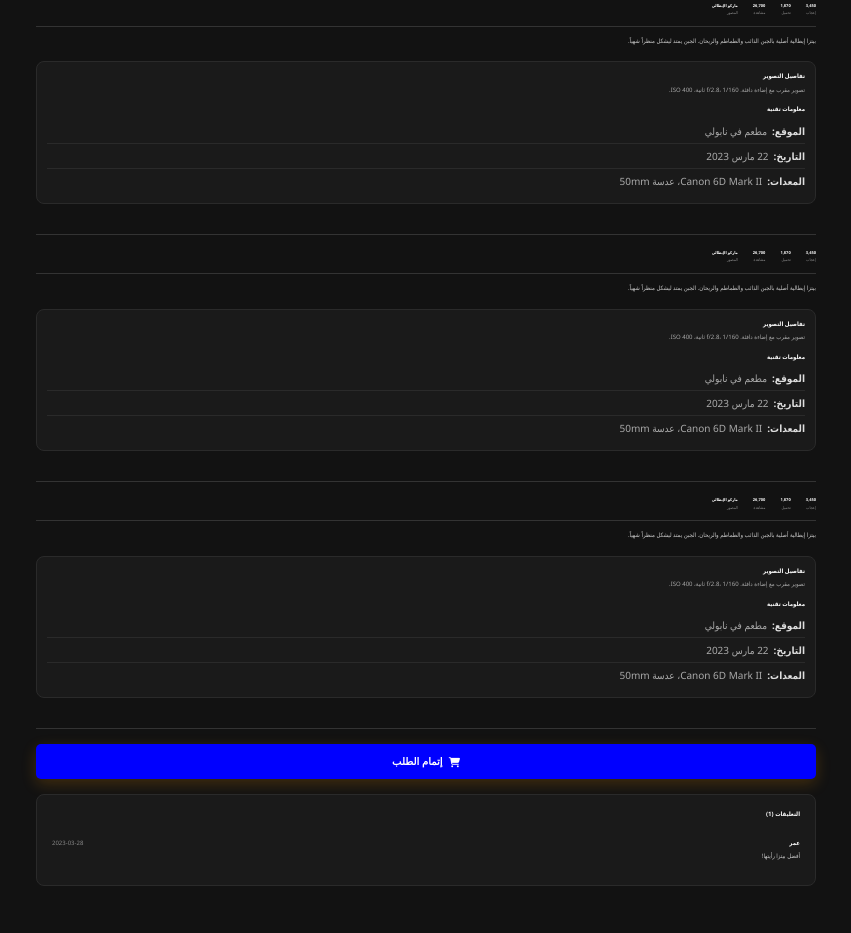
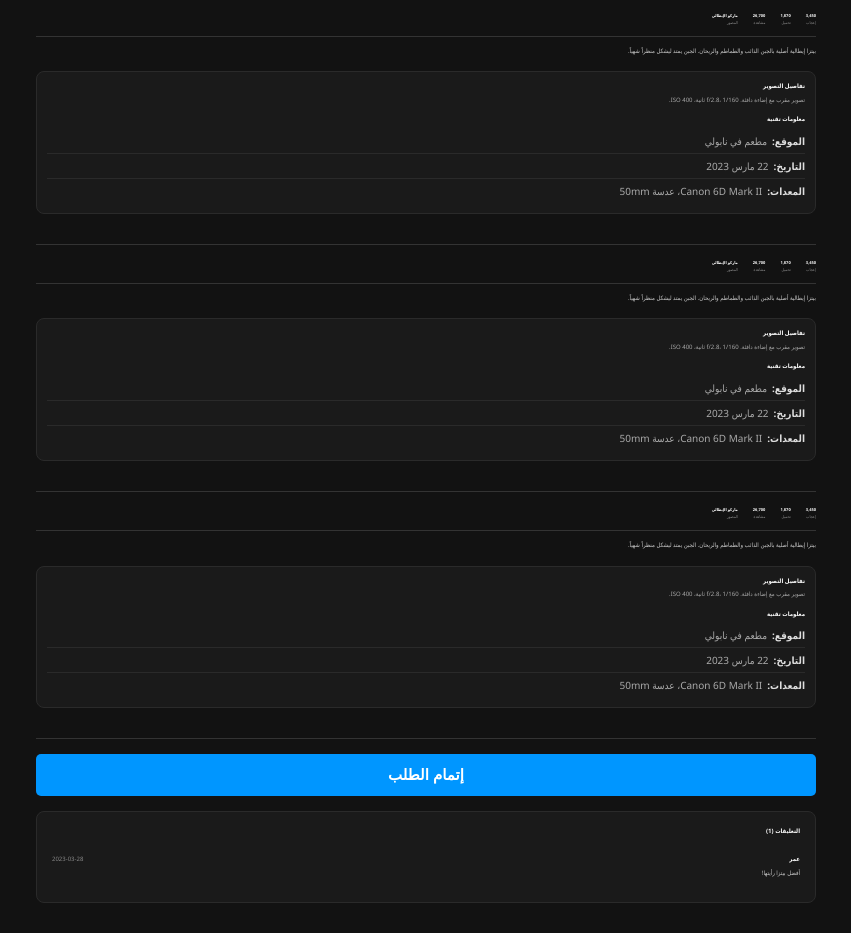
Before and after one commit to ouse-frontend/hemalia, a plain HTML site: page index.html in a window 1280 px wide. Shown: the part 1147-2080 px from the top of the page, without its empty margins (214-1065 px from the left). Drawn offline with Linux system fonts and the light colour scheme.

Commit message:
Update index.html

```diff
--- a/index.html
+++ b/index.html
@@ -75,7 +75,7 @@
 
         /* عنوان المنتج (يظهر مرة واحدة) */
         .product-title {
-            font-size: 10px; /* تصغير الخط */
+            font-size: 17px; /* تصغير الخط */
             font-weight: bold;
             color: #3b82f6;
             text-align: right;
@@ -186,22 +186,22 @@
 
         /* زر الطلب الرئيسي */
         .order-main-button {
-            background-color:blue;
+            background-color:#0096FF;
             color: white;
             border: none;
             border-radius: 5px;
             padding: 12px 25px;
-            font-size: 10px; /* تصغير الخط */
+            font-size: 15px; /* تصغير الخط */
             font-weight: bold;
             cursor: pointer;
-            transition: all 0.3s ease;
+
             display: flex;
             align-items: center;
             justify-content: center;
             gap: 6px;
             width: 100%;
             margin: 15px 0;
-            box-shadow: 0 5px 15px rgba(255, 153, 0, 0.2);
+
         }
 
 
@@ -636,7 +636,7 @@
 
             <!-- زر الطلب -->
             <button class="order-main-button" id="openOrderModal">
-                <i class="fas fa-shopping-cart"></i>
+
                 إتمام الطلب
             </button>
 
```
